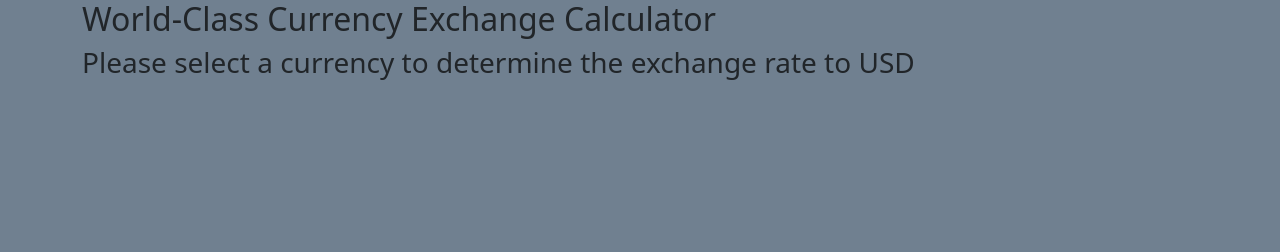
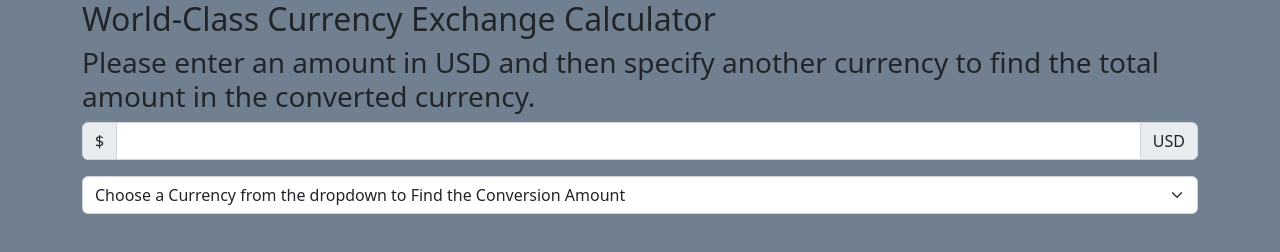
Before and after one commit to SierraProgramPioneer/currency-exchanger, a website built with webpack: page src/index.html in a window 1280 px wide. Built offline with nearby package versions, Linux system fonts and the light colour scheme.

Commit message:
Add numerical input field and dropdown menu to select currency options

```diff
--- a/src/index.html
+++ b/src/index.html
@@ -15,7 +15,21 @@
             <h2>World-Class Currency Exchange Calculator</h2>
         </div>
         <div class="row">
-            <h3>Please select a currency to determine the exchange rate to USD</h3>
+            <h3>Please enter an amount in USD and then specify another currency to find the total amount in the converted currency.</h3>
+            <form id="currencyExchange">
+
+
+                <div class="input-group mb-3" id="usdAmount">
+                    <span class="input-group-text">$</span>
+                    <input type="number" class="form-control" aria-label="usdAmount)">
+                    <span class="input-group-text">USD</span>
+                </div>
+
+                <select class="form-select" aria-label="currencyOptions">
+                    <option selected>Choose a Currency from the dropdown to Find the Conversion Amount</option>
+                </select>
+
+            </form>
         </div>
     </div>
 
```
